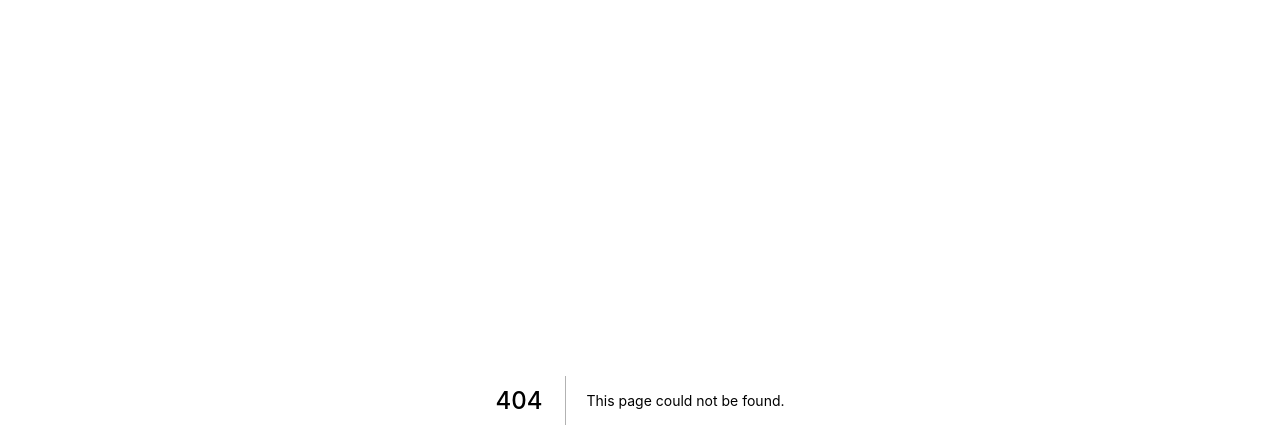
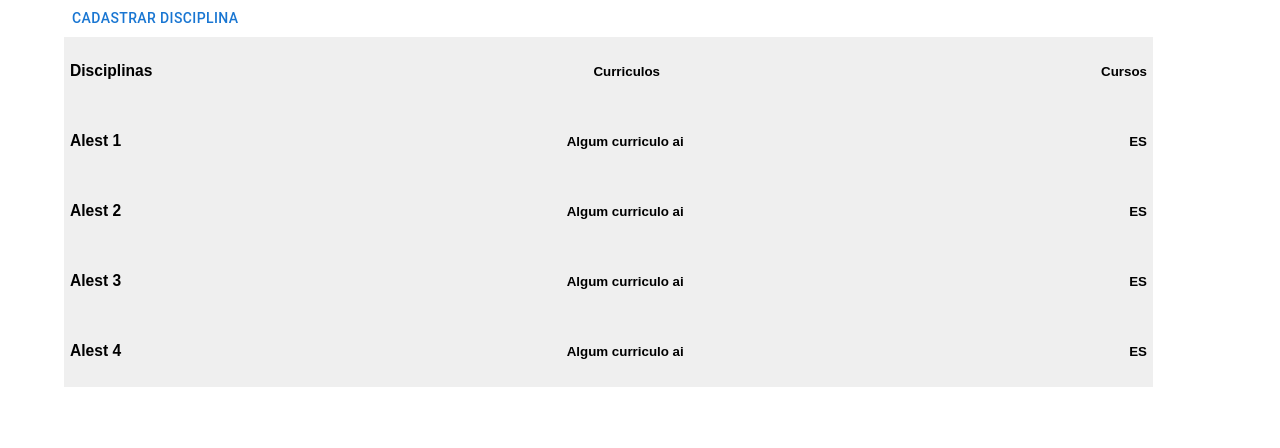
Before and after one commit to pucrs-poli/constr-sw-2022-1-front, a Next.js app: page /disciplines in a window 1280 px wide. Before the commit this address had no page. Shown: the top 448 px of the page. Built offline with nearby package versions, Linux system fonts and the light colour scheme.

Commit message:
listagem

```diff
--- /dev/null
+++ b/src/components/CustomBox.js
@@ -0,0 +1,33 @@
+const CustomBox = ({onClick, title, description}) => {
+  return (
+    <button
+      style={{
+         width: 347,
+         height: 115,
+         marginTop: 8,
+         marginLeft: 8,
+         border: 0
+      }}
+      onClick={onClick}
+    >
+    <h3
+      style={{
+        textAlign: "left",
+        marginTop:0,
+        padding: 0,
+      }}
+    >{title}</h3>
+
+    <p style={{
+      // width:347,
+      paddingTop:30,
+      textAlign: "left",
+      color: "#FF0000"
+    }}>
+      {description}
+    </p>
+    </button>
+  );
+}
+
+export default CustomBox;
--- /dev/null
+++ b/src/components/CustomLine.js
@@ -0,0 +1,23 @@
+const CustomLine = ({onClick, title, curriculo, cursos}) => {
+  return (
+    <button
+      style={{
+         width: 1089,
+         height: 70,
+         border: 0
+      }}
+      onClick={onClick}
+    >
+      <span style={{
+        display: "flex",
+        justifyContent: "space-between"
+      }}>
+        <h3>{title}</h3>
+        <h4>{curriculo}</h4>
+        <h4>{cursos}</h4>
+      </span>
+    </button>
+  );
+}
+
+export default CustomLine;
--- /dev/null
+++ b/src/pages/disciplines.js
@@ -0,0 +1,100 @@
+import * as React from "react";
+import Button from "@mui/material/Button";
+import Container from "@mui/material/Container";
+import Grid from "@mui/material/Grid";
+import { createTheme, ThemeProvider } from "@mui/material/styles";
+import CustomBox from "../components/CustomBox";
+import CustomLine from "../components/CustomLine";
+
+
+const theme = createTheme();
+
+export default function Disciplines() {
+
+  let disciplina =
+    [
+      {
+        "id":"1",
+        "codigo":"1",
+        "creditos":4,
+        "nome":"Alest 1",
+        "objetivo":"algum objetivo",
+        "ementa":"lorem ipsum",
+        "nivel":3,
+        "ativa":true
+      },
+      {
+        "id":"2",
+        "codigo":"2",
+        "creditos":4,
+        "nome":"Alest 2",
+        "objetivo":"algum objetivo",
+        "ementa":"lorem ipsum",
+        "nivel":3,
+        "ativa":true
+      },
+      {
+        "id":"3",
+        "codigo":"3",
+        "creditos":4,
+        "nome":"Alest 3",
+        "objetivo":"algum objetivo",
+        "ementa":"lorem ipsum",
+        "nivel":3,
+        "ativa":true
+      },
+      {
+        "id":"4",
+        "codigo":"4",
+        "creditos":4,
+        "nome":"Alest 4",
+        "objetivo":"algum objetivo",
+        "ementa":"lorem ipsum",
+        "nivel":3,
+        "ativa":true
+      }
+
+  ]
+
+  function adicionarCurso() {
+    //tem que usar state pra atualizar o front
+    disciplina.push({
+      "id":"5",
+      "nome":"Outro curso",
+      "curriculos": [
+        {
+          "id":"999",
+          "nome":"curriculo 1"
+        }
+      ]
+    })
+  }
+
+  return <>
+      <ThemeProvider theme={theme}>
+        <Container component="main">
+        <Button onClick={adicionarCurso}>Cadastrar Disciplina</Button>
+
+        <Grid container>
+            <Grid item >
+              <CustomLine title="Disciplinas" curriculo="Curriculos" cursos="Cursos" />
+            </Grid>
+          {
+            disciplina.map(function(disciplina, index){
+              return (
+                <>
+                <Grid item key={index}>
+                  <CustomLine onClick={()=>alert(disciplina.nome)} title={disciplina.nome} curriculo="Algum curriculo ai" cursos="ES"/>
+                </Grid>
+                </>
+              )
+            })
+          }
+
+        </Grid>
+
+        </Container>
+
+      </ThemeProvider>
+  </>
+}
```
Also changed, not shown: src/pages/courses.js (added, +92 -0 lines), src/pages/curriculums.js (added, +60 -0 lines).
